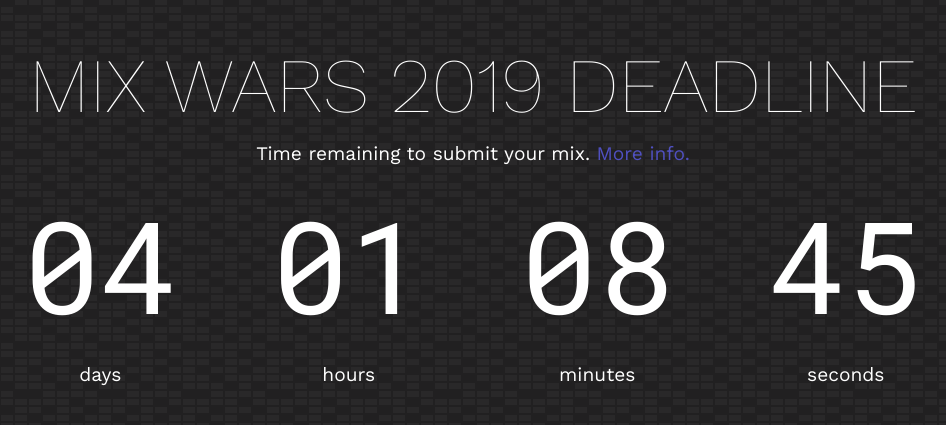
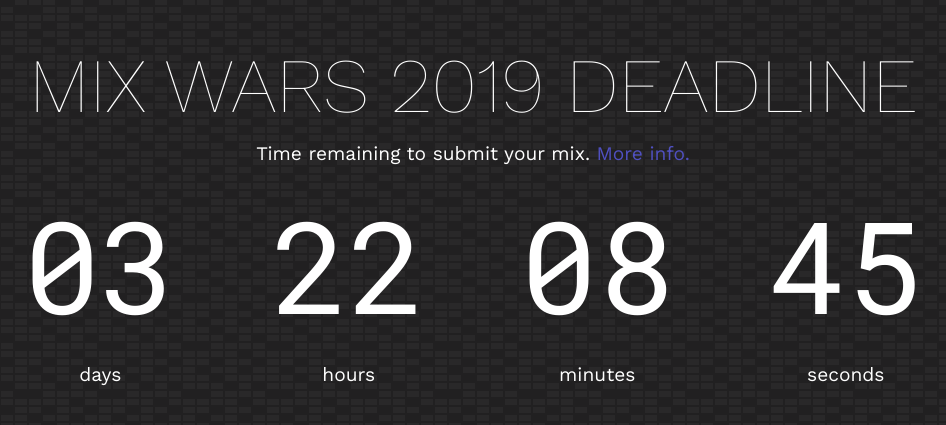
Before and after one commit to twinysam/MixWars2019-countdown, a plain HTML site: page index.html in a window 1280 px wide. Shown: the part 185-610 px from the top of the page, without its empty margins (167-1113 px from the left). Drawn offline with nearby package versions, Linux system fonts and the light colour scheme.

Commit message:
Correct time

```diff
--- a/index.html
+++ b/index.html
@@ -49,7 +49,7 @@
 	<script src="js/jquery.countdown.min.js"></script>
 	<script>
 		$(document).ready(function () {
-			var breXit = moment.tz("2019-11-10 21:00:00", "Europe/London");
+			var breXit = moment.tz("2019-11-10 18:00:00", "Europe/London");
 
 			$('#clock').countdown(breXit.toDate(), function (event) {
 				$(this).html(event.strftime('' +
```
